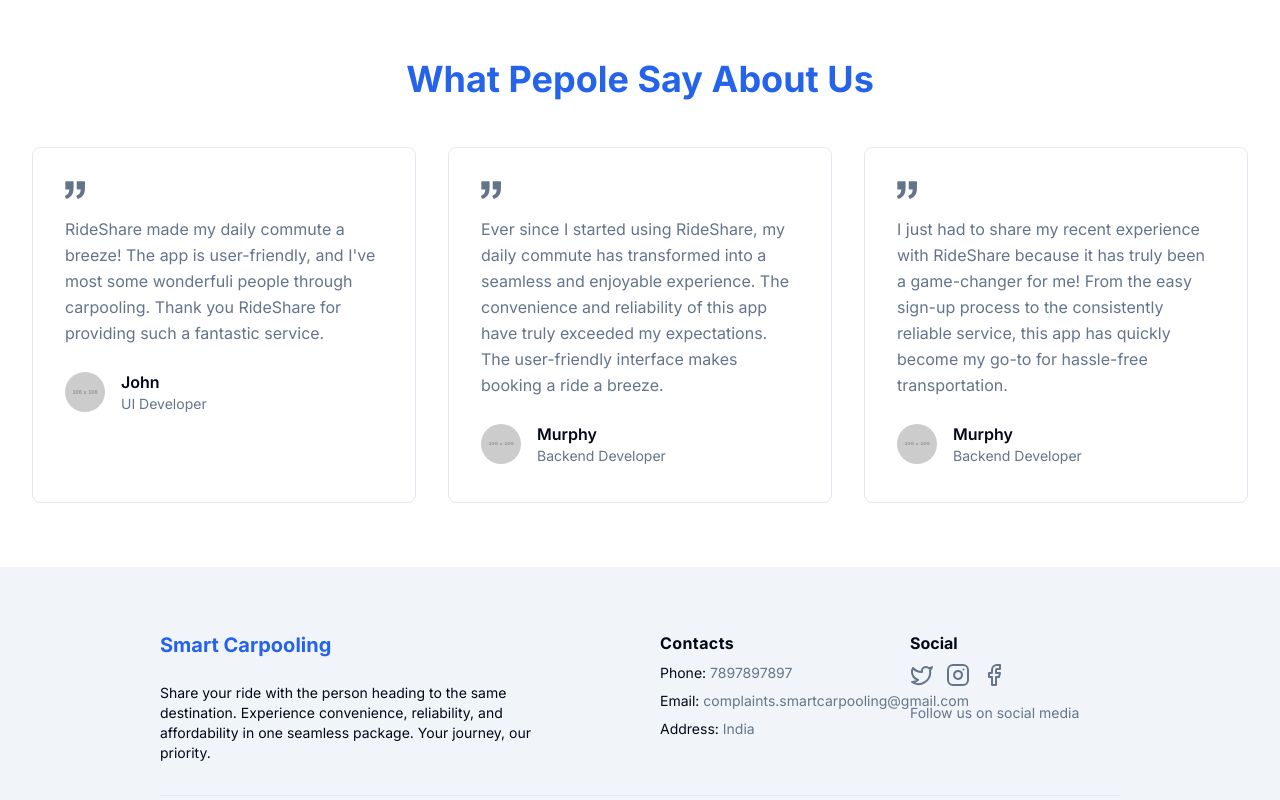
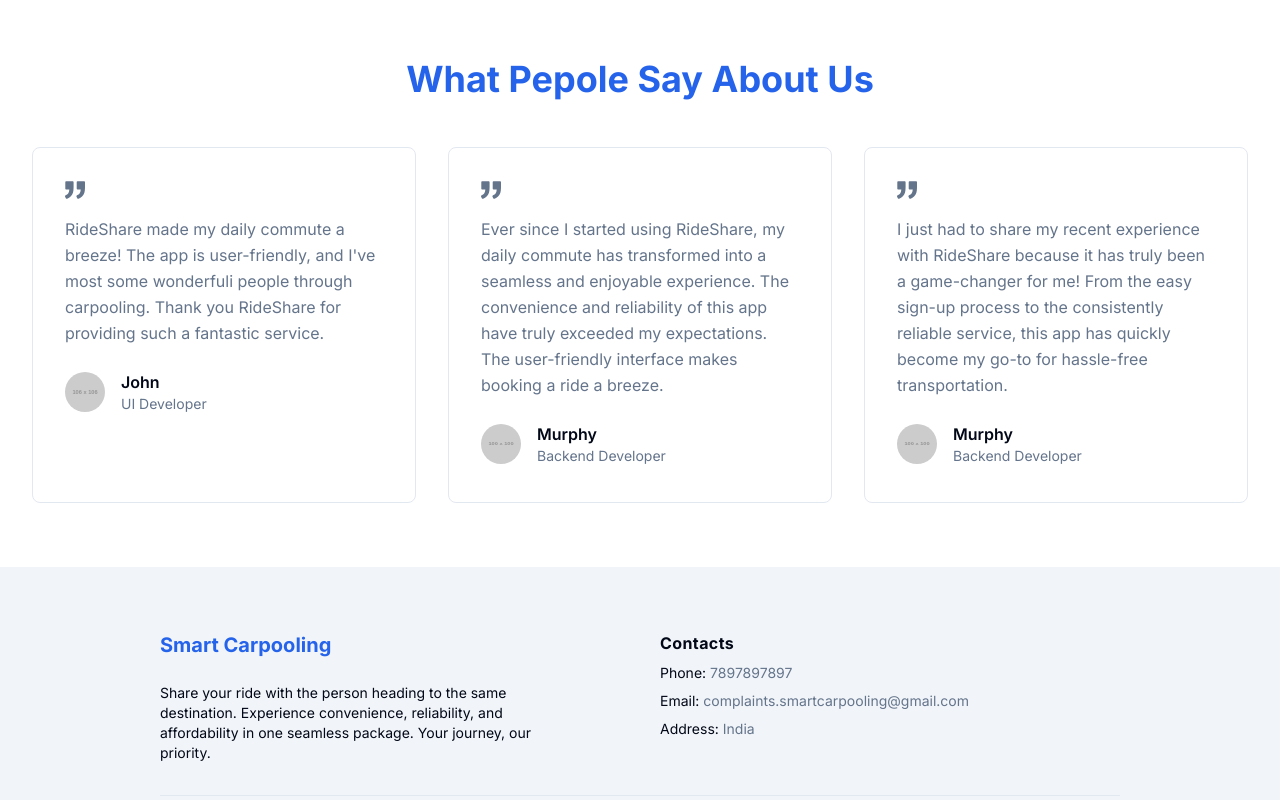
Before and after one commit to biradar-vilohith-patil/smart-Carpooling, a React (Vite) app in the folder client/: page / in a window 1280 px wide. Shown: the part 1336-2136 px from the top of the page. Built offline with nearby package versions, Linux system fonts and the light colour scheme; no server answers.

Commit message:
Update Footer.jsx

```diff
--- a/client/src/components/Footer.jsx
+++ b/client/src/components/Footer.jsx
@@ -50,13 +50,13 @@
           </div>
         </div>
         <div>
-          <span className="text-base font-bold text-foreground">Social</span>
+          <span className="text-base font-bold text-foreground"></span>
           <div className="flex items-center mt-2 space-x-3">
-            <a href="/"><Twitter /></a>
-            <a href="/"><Instagram /></a>
-            <a href="/"><Facebook /></a>
+            <a href="/"></a>
+            <a href="/"></a>
+            <a href="/"></a>
           </div>
-          <p className="mt-4 text-sm">Follow us on social media</p>
+          <p className="mt-4 text-sm"></p>
         </div>
       </div>
       <div className="flex flex-col-reverse justify-between pt-5 pb-10 border-t lg:flex-row">
```
